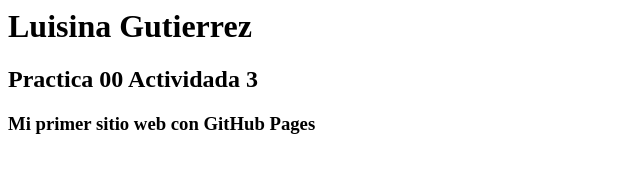
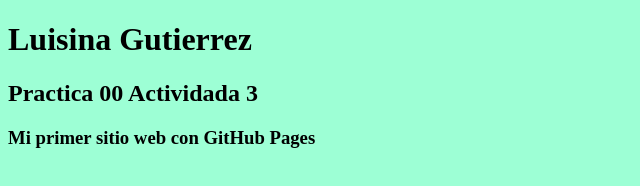
Before and after one commit to luisinagutierrez/luisinagutierrez.github.io, a plain HTML site: page index.html in a window 1280 px wide. Shown: the whole page, without its empty margins (0-640 px from the left). Drawn offline with Linux system fonts and the light colour scheme.

Commit message:
Estilos agregados -Closes #1

```diff
--- a/index.html
+++ b/index.html
@@ -1,7 +1,13 @@
+<!DOCTYPE html>
+<html lang="es">
 <head>
+    <meta charset="UTF-8">
+    <meta name="viewport" content="width=device-width, initial-scale=1.0">
+    <link rel="stylesheet" href="style.css">
         <h1>Luisina Gutierrez</h1>
     </head>
     <body>
         <h2>Practica 00 Actividada 3 </h2>
         <h3>Mi primer sitio web con GitHub Pages</h3>
     </body>
+</html>
--- /dev/null
+++ b/style.css
@@ -0,0 +1,4 @@
+
+body{
+    background-color: #9dffd5;
+}
```
Lines whose indentation alone changed are shown as unchanged.
